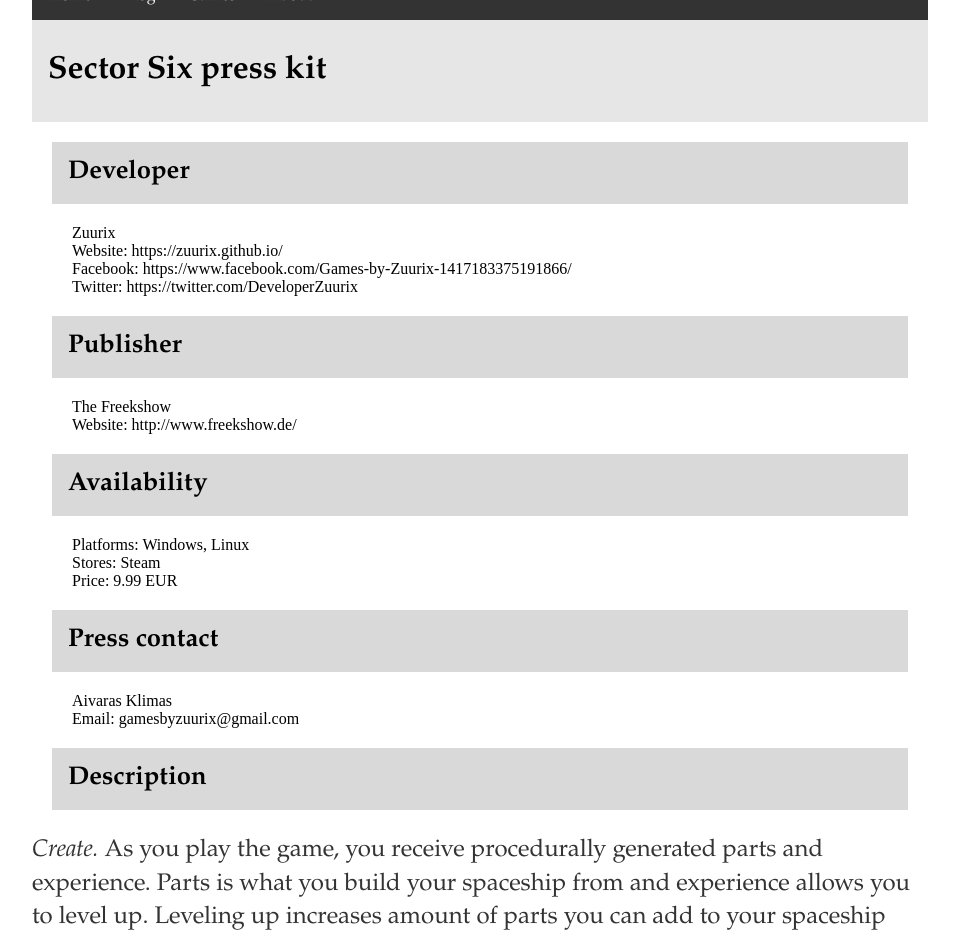
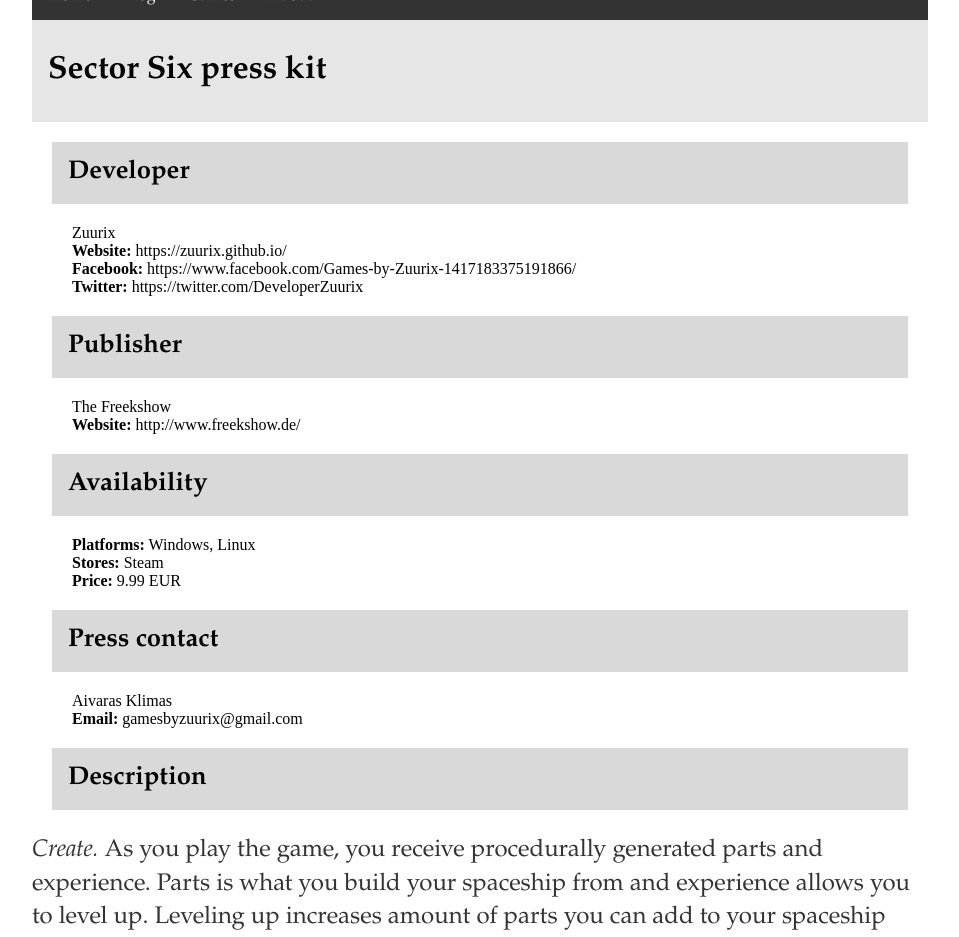
Before and after one commit to Phoebe3663/Zuurix.github.io, a Jekyll site: the page built from Sector-Six-press-kit/index.html, in a window 1280 px wide and 1400 px high, scrolled down 341 px. Shown: the top 937 px of the window, without its empty margins (160-1119 px from the left). Built offline with Jekyll 4.4.1, drawn with Linux system fonts in a browser that asks for light colours; some of the changed text lies outside the part shown.

```diff
--- a/Sector-Six-press-kit/index.html
+++ b/Sector-Six-press-kit/index.html
@@ -9,9 +9,9 @@ title: Zuurix.com - Sector Six press kit
 
 	<ul style="list-style-type:none">
 	<li>Zuurix</li>
-	<li>Website: https://zuurix.github.io/</li>
-	<li>Facebook: https://www.facebook.com/Games-by-Zuurix-1417183375191866/</li>
-	<li>Twitter: https://twitter.com/DeveloperZuurix</li>
+	<li><b>Website:</b> https://zuurix.github.io/</li>
+	<li><b>Facebook:</b> https://www.facebook.com/Games-by-Zuurix-1417183375191866/</li>
+	<li><b>Twitter:</b> https://twitter.com/DeveloperZuurix</li>
 	</ul>
 
 	<h2>Publisher</h2>
@@ -19,7 +19,7 @@ title: Zuurix.com - Sector Six press kit
 	<ul style="list-style-type:none">
 
 	<li>The Freekshow</li>
-	<li>Website: http://www.freekshow.de/</li>
+	<li><b>Website:</b> http://www.freekshow.de/</li>
 
 	</ul>
 
@@ -27,9 +27,9 @@ title: Zuurix.com - Sector Six press kit
 
 	<ul style="list-style-type:none">
 
-	<li>Platforms: Windows, Linux</li>
-	<li>Stores: Steam</li>
-	<li>Price: 9.99 EUR</li>
+	<li><b>Platforms:</b> Windows, Linux</li>
+	<li><b>Stores:</b> Steam</li>
+	<li><b>Price:</b> 9.99 EUR</li>
 
 	</ul>
 
```
Also changed, not shown: other parts of Sector-Six-press-kit/index.html (+5 -1 lines).
